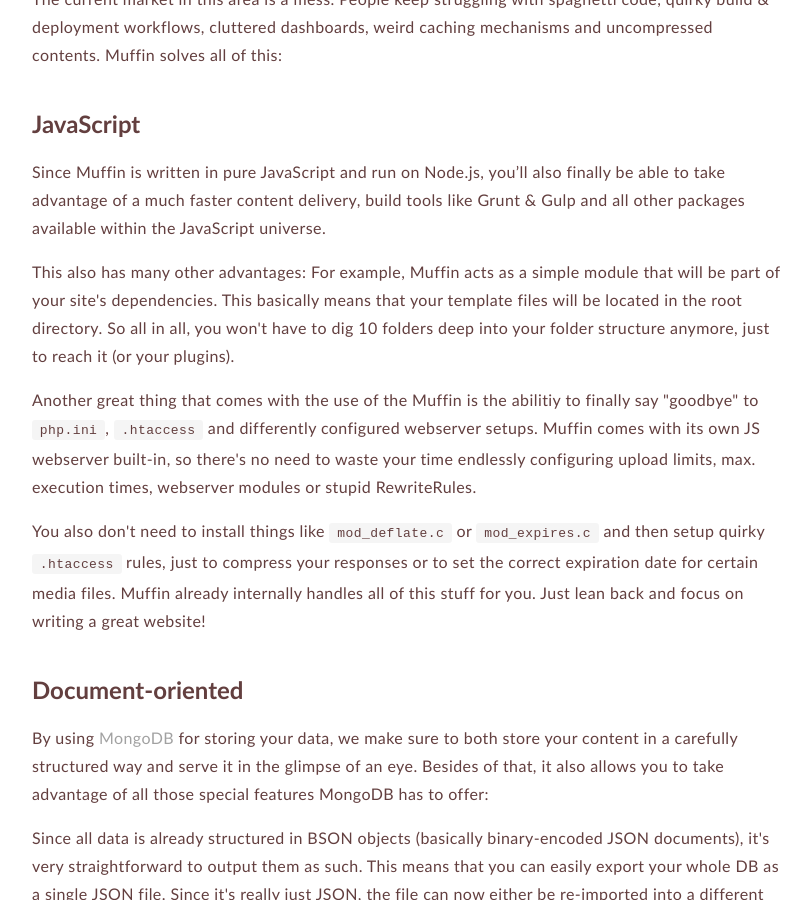
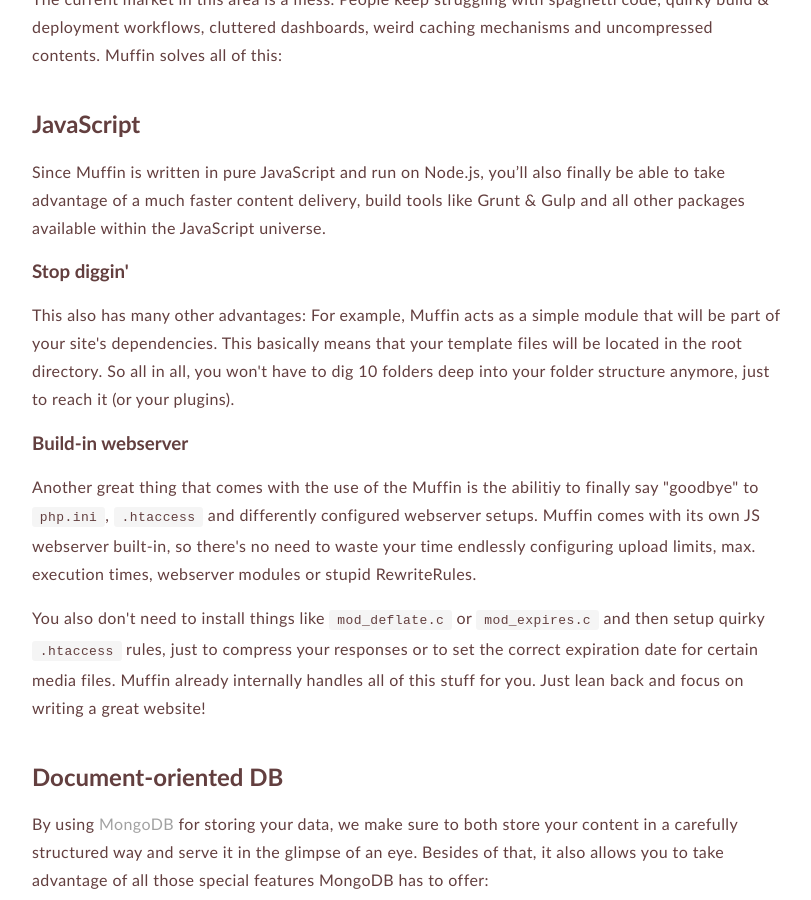
Before and after one commit to leo/muffin.github.io, a Jekyll site: the page built from index.html, in a window 1280 px wide and 900 px high, scrolled down 1186 px. Shown: the whole window, without its empty margins (233-1044 px from the left). Built offline with Jekyll 4.4.1, drawn with Linux system fonts in a browser that asks for light colours; some of the changed text lies outside the part shown.

Commit message:
Hell yeah! More headings

```diff
--- a/index.html
+++ b/index.html
@@ -34,18 +34,21 @@
 
       <h2>JavaScript</h2>
       <p>Since Muffin is written in pure JavaScript and run on Node.js, you’ll also finally be able to take advantage of a much faster content delivery, build tools like Grunt &amp; Gulp and all other packages available within the JavaScript universe.</p>
+
+      <h3>Stop diggin'</h3>
       <p>This also has many other advantages: For example, Muffin acts as a simple module that will be part of your site's dependencies. This basically means that your template files will be located in the root directory. So all in all, you won't have to dig 10 folders deep into your folder structure anymore, just to reach it (or your plugins).</p>
 
+      <h3>Build-in webserver</h3>
       <p>Another great thing that comes with the use of the Muffin is the abilitiy to finally say "goodbye" to <code>php.ini</code>, <code>.htaccess</code> and differently configured webserver setups. Muffin comes with its own JS webserver built-in, so there's no need to waste your time endlessly configuring upload limits, max. execution times, webserver modules or stupid RewriteRules.</p>
       <p>You also don't need to install things like <code>mod_deflate.c</code> or <code>mod_expires.c</code> and then setup quirky <code>.htaccess</code> rules, just to compress your responses or to set the correct expiration date for certain media files. Muffin already internally handles all of this stuff for you. Just lean back and focus on writing a great website!</p>
 
-      <h2>Document-oriented</h2>
+      <h2>Document-oriented DB</h2>
       <p>By using <a href="https://www.mongodb.org" target="_blank">MongoDB</a> for storing your data, we make sure to both store your content in a carefully structured way and serve it in the glimpse of an eye. Besides of that, it also allows you to take advantage of all those special features MongoDB has to offer:</p>
       <p>Since all data is already structured in BSON objects (basically binary-encoded JSON documents), it's very straightforward to output them as such. This means that you can easily export your whole DB as a single JSON file. Since it's really just JSON, the file can now either be re-imported into a different DB, or even loaded into a simple JS script (without a library), if you want to iterate over your data.</p>
 
       <h3>GridFS</h3>
       <p>Do you remember the times when you had to make sure that all folder and file permissions are configured correctly, just to make sure your media files are stored?</p>
-      <p><b>Forget that!</b> Muffin uses <a href="https://docs.mongodb.org/manual/core/gridfs/">GridFS</a> to split all of your uploaded files into small 255 kB chunks and saves them to the DB (not the code, of course). When a request for a file comes in, the chunks will be taken from the DB and then <a href="http://maxogden.com/node-streams.html" target="_blank">streamed</a> directly to the response.</p>
+      <p>Forget that! Muffin uses <a href="https://docs.mongodb.org/manual/core/gridfs/">GridFS</a> to split all of your uploaded files into small 255 kB chunks and saves them to the DB (not the code, of course). When a request for a file comes in, the chunks will be taken from the DB and then <a href="http://maxogden.com/node-streams.html" target="_blank">streamed</a> directly to the response.</p>
       <p>A nice side-effect of this whole feature is that you don't need to download a <code>uploads</code> folder or such stuff when setting up your local development environment. <b>Just copy the DB!</b></p>
 
       <h2>Made for uniqueness</h2>
```
